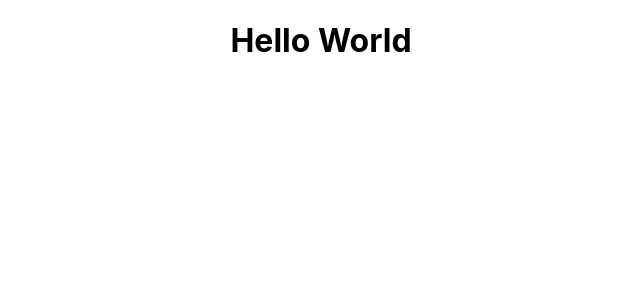
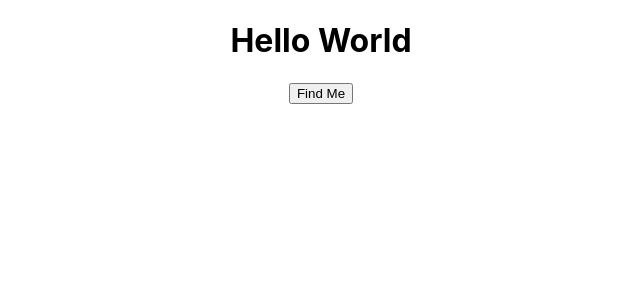
Before and after one commit to lmnicholls/hackathon, a React (Create React App) app: page / in a window 1280 px wide. Shown: the top 300 px of the page, without its empty margins (319-959 px from the left). Built offline with nearby package versions, Linux system fonts and the light colour scheme.

Commit message:
enabled geolocation

```diff
--- a/src/App.js
+++ b/src/App.js
@@ -1,10 +1,35 @@
 import "./App.css";
 import React from "react";
+import { getLocation } from "./actions";
+import { useDispatch } from "react-redux";
 
 function App() {
+  const dispatch = useDispatch();
+
+  const findByGeolocation = (e) => {
+    e.preventDefault();
+    if (navigator.geolocation) {
+      navigator.geolocation.getCurrentPosition(function (position) {
+        const { latitude } = position.coords;
+        const { longitude } = position.coords;
+
+        dispatch(getLocation(latitude, longitude));
+      });
+    } else {
+      alert("Sorry, your location was not found.");
+    }
+  };
+
   return (
     <div className="App">
       <h1>Hello World</h1>
+      <button
+        className="btn btn-primary col-auto"
+        type="submit"
+        onClick={(e) => findByGeolocation(e)}
+      >
+        Find Me
+      </button>
     </div>
   );
 }
--- a/src/actions/index.js
+++ b/src/actions/index.js
@@ -1,17 +1,18 @@
 import axios from "axios";
 
-const ROOT_URL = "https://api.openweathermap.org/data/2.5/forecast?";
+const ROOT_URL = "https://api.openweathermap.org/data/2.5/onecall?";
 const API_KEY = process.env.REACT_APP_WEATHER_API_KEY;
 
-export const FETCH_WEATHER = "FETCH_WEATHER";
+export const GET_LOCATION = "GET_LOCATION";
 
-export function fetchWeather(city) {
+export function getLocation(latitude, longitude) {
   const request = axios.get(
-    `${ROOT_URL}q=${city}&units=imperial&appid=${API_KEY}`
+    `${ROOT_URL}lat=${latitude}&lon=${longitude}&units=imperial&appid=${API_KEY}`
   );
+  console.log(request);
 
   return {
-    type: FETCH_WEATHER,
+    type: GET_LOCATION,
     payload: request,
   };
 }
```
